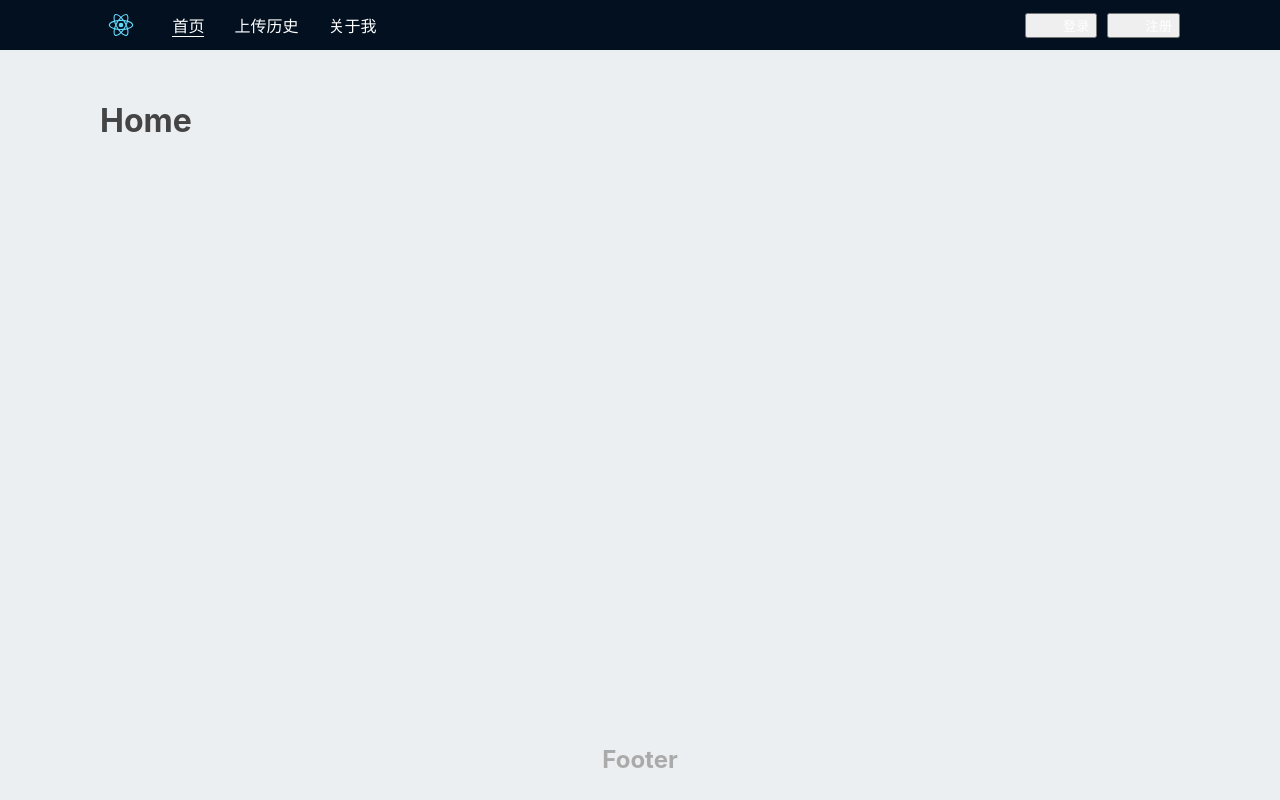
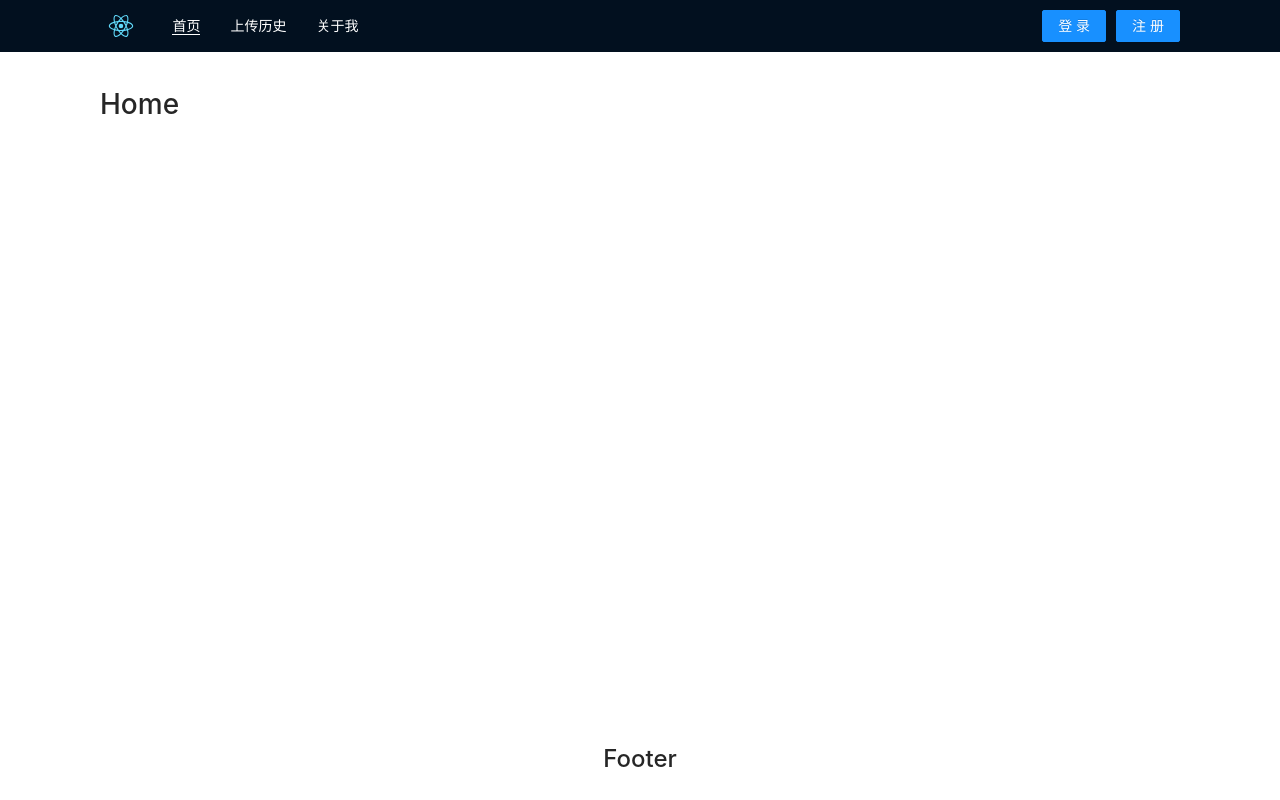
Before and after one commit to Layouwen/picture-bed-react, a React app: page / in a window 1280 px wide. Built offline with nearby package versions, Linux system fonts and the light colour scheme.

Commit message:
初步完成登录状态和注销状态的切换

```diff
--- a/package.json
+++ b/package.json
@@ -11,6 +11,7 @@
     "@testing-library/user-event": "^7.1.2",
     "@typescript-eslint/eslint-plugin": "^2.10.0",
     "@typescript-eslint/parser": "^2.10.0",
+    "antd": "^4.6.2",
     "babel-eslint": "10.1.0",
     "babel-jest": "^24.9.0",
     "babel-loader": "8.1.0",
--- a/src/components/Header.js
+++ b/src/components/Header.js
@@ -1,12 +1,14 @@
-import React from 'react'
-import LogoUrl from './logo.svg'
-import {NavLink} from 'react-router-dom'
-import styled from 'styled-components'
+import React, {useState} from "react"
+import {Button} from "antd"
+import LogoUrl from "./logo.svg"
+import {NavLink} from "react-router-dom"
+import styled from "styled-components"
 
 const Header = styled.header`
   display: flex;
   align-items: center;
   padding: 10px 100px;
+  color: #fff;
   background-color: #02101f;
 `
 const Logo = styled.img`
@@ -25,11 +27,14 @@
   margin-left: auto;
 `
 
-const Button = styled.button`
+const StyleButton = styled(Button)`
   margin-left: 10px;
 `
 
+
 function Component() {
+  const [isLogin, setIsLogin] = useState(false)
+
   return (
     <Header>
       <Logo src={LogoUrl} alt=""/>
@@ -39,12 +44,14 @@
         <StyledLink to="/about" activeClassName="active">关于我</StyledLink>
       </nav>
       <Login>
-        <Button>
-          <StyledLink to="/login">登录</StyledLink>
-        </Button>
-        <Button>
-          <StyledLink to="/register">注册</StyledLink>
-        </Button>
+        {
+          isLogin ? <>
+            梁又文 <StyleButton type="primary" onClick={() => setIsLogin(false)}>注销</StyleButton>
+          </> : <>
+            <StyleButton type="primary" onClick={() => setIsLogin(true)}>登录</StyleButton>
+            <StyleButton type="primary">注册</StyleButton>
+          </>
+        }
       </Login>
     </Header>
   )
```
Also changed, not shown: src/index.js (+7 -6 lines), 1 other file (tests, documents, lock files or other folders).
